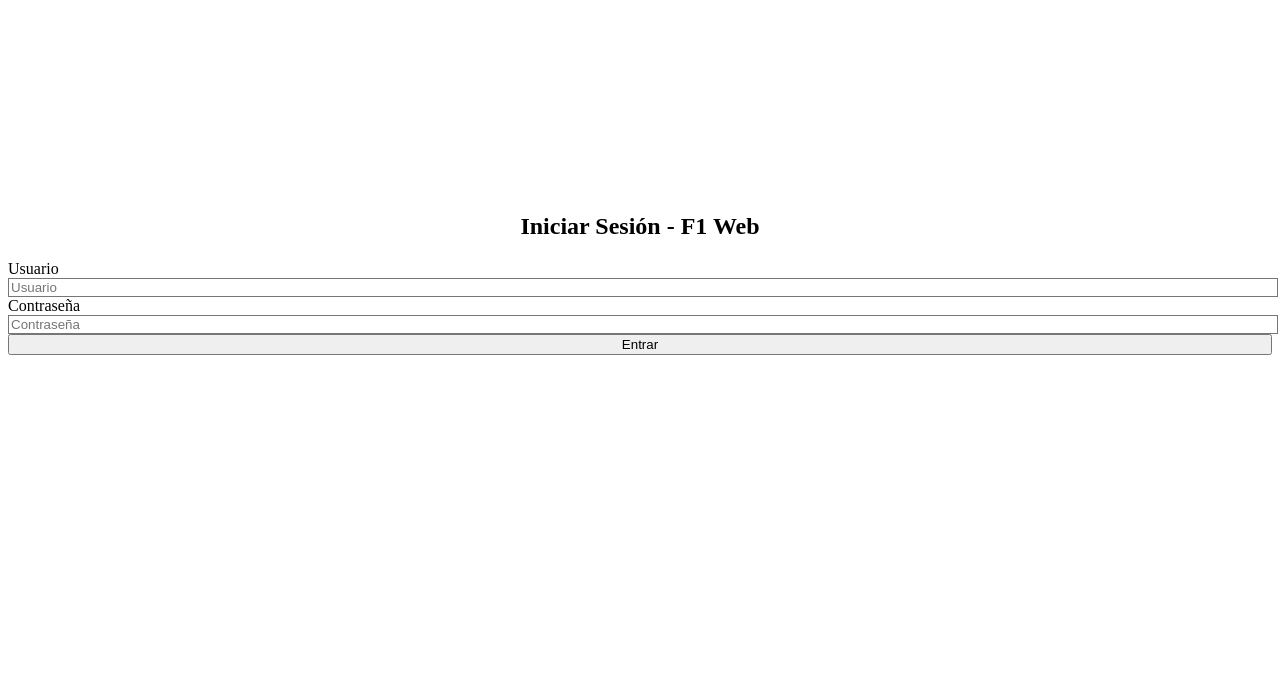
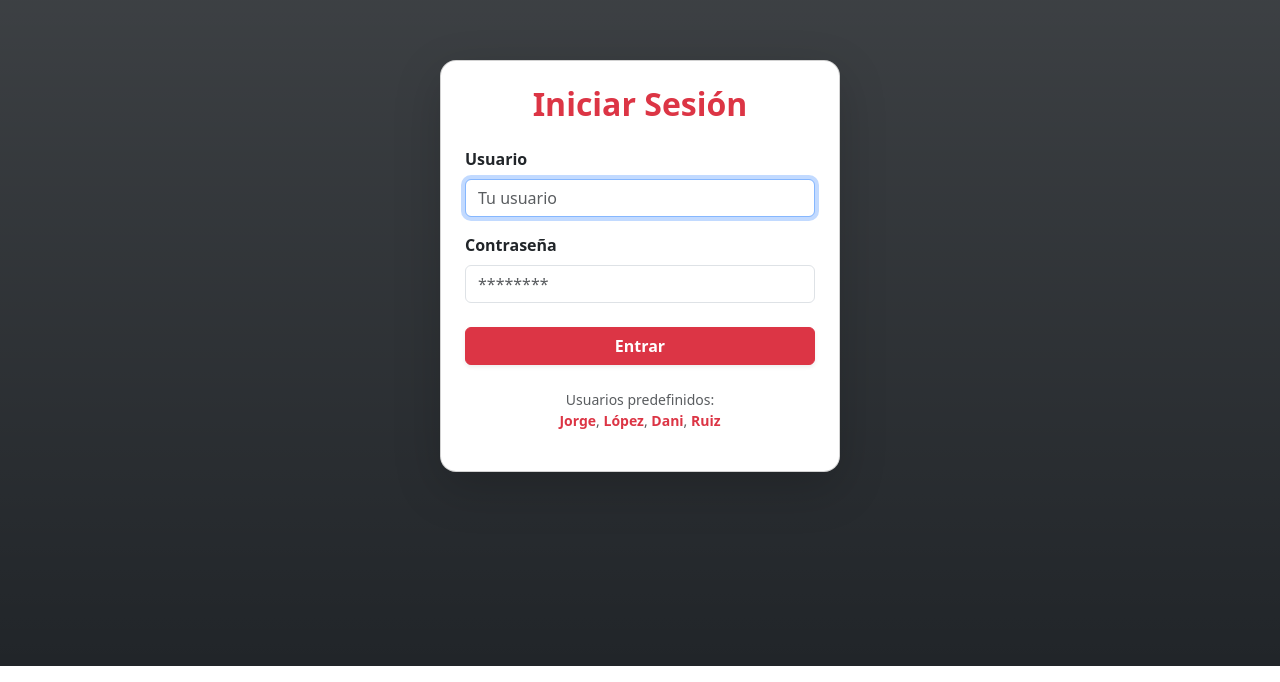
Before and after one commit to AlejandroRuiz0406/F1-Fantasy, a Vue app: page / in a window 1280 px wide. Shown: the part 134-816 px from the top of the page. Built offline with nearby package versions, Linux system fonts and the light colour scheme.

Commit message:
Primer commit 5

```diff
--- a/index.html
+++ b/index.html
@@ -1,13 +1,19 @@
 <!doctype html>
 <html lang="en">
+
 <head>
   <meta charset="UTF-8" />
   <link rel="icon" type="image/svg+xml" href="/vite.svg" />
   <meta name="viewport" content="width=device-width, initial-scale=1.0" />
+  <link href="https://cdn.jsdelivr.net/npm/bootstrap@5.4.3/dist/css/bootstrap.min.css" rel="stylesheet" />
   <title>Vite + Vue</title>
 </head>
+
 <body>
   <div id="app"></div>
   <script type="module" src="/src/main.js"></script>
+  <script src="https://cdn.jsdelivr.net/npm/bootstrap@5.4.3/dist/js/bootstrap.bundle.min.js"></script>
+
 </body>
+
 </html>
--- a/package.json
+++ b/package.json
@@ -9,6 +9,8 @@
     "preview": "vite preview"
   },
   "dependencies": {
+    "@popperjs/core": "^2.11.8",
+    "bootstrap": "^5.3.7",
     "vue": "^3.5.17"
   },
   "devDependencies": {
--- a/src/components/Login.vue
+++ b/src/components/Login.vue
@@ -1,63 +1,83 @@
 <template>
-  <div class="min-h-screen flex items-center justify-center bg-gradient-to-r from-red-600 to-yellow-400">
-    <div class="bg-white rounded-lg shadow-lg p-8 max-w-md w-full">
-      <h2 class="text-3xl font-bold mb-6 text-center text-gray-800">Iniciar Sesión - F1 Web</h2>
-      <form @submit.prevent="login">
+  <div
+    class="d-flex vh-100 align-items-center justify-content-center bg-dark bg-gradient"
+  >
+    <div
+      class="card shadow-lg p-4 rounded-4"
+      style="min-width: 320px; max-width: 400px; width: 100%;"
+    >
+      <h2 class="card-title text-center mb-4 text-danger fw-bold">
+        Iniciar Sesión
+      </h2>
+      <form @submit.prevent="login" novalidate>
+        <div class="mb-3">
+          <label for="username" class="form-label fw-semibold">Usuario</label>
+          <input
+            type="text"
+            id="username"
+            class="form-control"
+            v-model="username"
+            placeholder="Tu usuario"
+            required
+            autofocus
+          />
+        </div>
         <div class="mb-4">
-          <label class="block text-gray-700 mb-2" for="username">Usuario</label>
+          <label for="password" class="form-label fw-semibold">Contraseña</label>
           <input
-            v-model="username"
-            id="username"
-            type="text"
-            placeholder="Usuario"
-            class="w-full border border-gray-300 rounded px-3 py-2 focus:outline-none focus:ring-2 focus:ring-red-500"
+            type="password"
+            id="password"
+            class="form-control"
+            v-model="password"
+            placeholder="********"
             required
           />
         </div>
-        <div class="mb-6">
-          <label class="block text-gray-700 mb-2" for="password">Contraseña</label>
-          <input
-            v-model="password"
-            id="password"
-            type="password"
-            placeholder="Contraseña"
-            class="w-full border border-gray-300 rounded px-3 py-2 focus:outline-none focus:ring-2 focus:ring-red-500"
-            required
-          />
-        </div>
-        <p v-if="error" class="text-red-600 mb-4 text-center">{{ error }}</p>
+        <p
+          v-if="error"
+          class="text-danger fw-semibold text-center mb-3"
+        >
+          {{ error }}
+        </p>
         <button
           type="submit"
-          class="w-full bg-red-600 text-white font-semibold py-2 rounded hover:bg-red-700 transition"
+          class="btn btn-danger w-100 fw-bold shadow-sm"
         >
           Entrar
         </button>
       </form>
+      <p class="mt-4 text-center text-muted small">
+        Usuarios predefinidos: <br />
+        <span class="fw-semibold text-danger">Jorge</span>,
+        <span class="fw-semibold text-danger">López</span>,
+        <span class="fw-semibold text-danger">Dani</span>,
+        <span class="fw-semibold text-danger">Ruiz</span>
+      </p>
     </div>
   </div>
 </template>
 
 <script setup>
-import { ref } from 'vue'
+import { ref } from "vue";
 
-const username = ref('')
-const password = ref('')
-const error = ref(null)
+const username = ref("");
+const password = ref("");
+const error = ref(null);
 
 const users = {
-  Jorge: 'password123',
-  López: 'secret456',
-  Dani: 'f1rocks',
-  Ruiz: 'fastlane',
-}
+  Jorge: "password123",
+  López: "secret456",
+  Dani: "f1rocks",
+  Ruiz: "fastlane",
+};
 
 const login = () => {
-  error.value = null
+  error.value = null;
   if (users[username.value] && users[username.value] === password.value) {
-    localStorage.setItem('user', username.value)
-    window.location.reload() // recarga para mostrar contenido autenticado
+    localStorage.setItem("user", username.value);
+    window.location.reload();
   } else {
-    error.value = 'Usuario o contraseña incorrectos'
+    error.value = "Usuario o contraseña incorrectos";
   }
-}
+};
 </script>
--- a/src/main.js
+++ b/src/main.js
@@ -1,5 +1,6 @@
 import { createApp } from 'vue'
-import './index.css'
+import 'bootstrap/dist/css/bootstrap.min.css'
+import 'bootstrap/dist/js/bootstrap.bundle.min.js'
 import App from './App.vue'
 
 createApp(App).mount('#app')
```
Also changed, not shown: 1 other file (tests, documents, lock files or other folders). Lines whose indentation alone changed are shown as unchanged.
